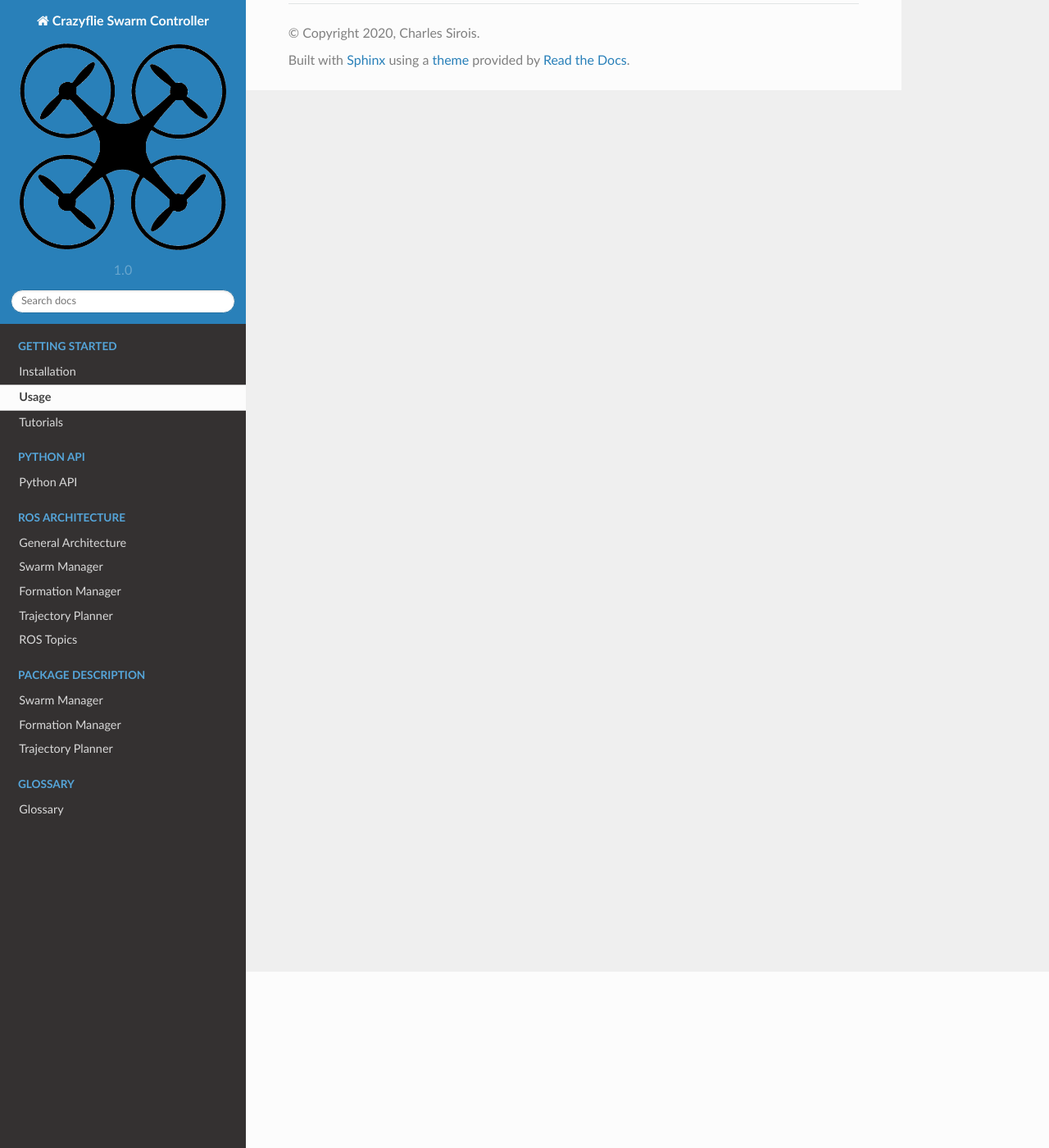
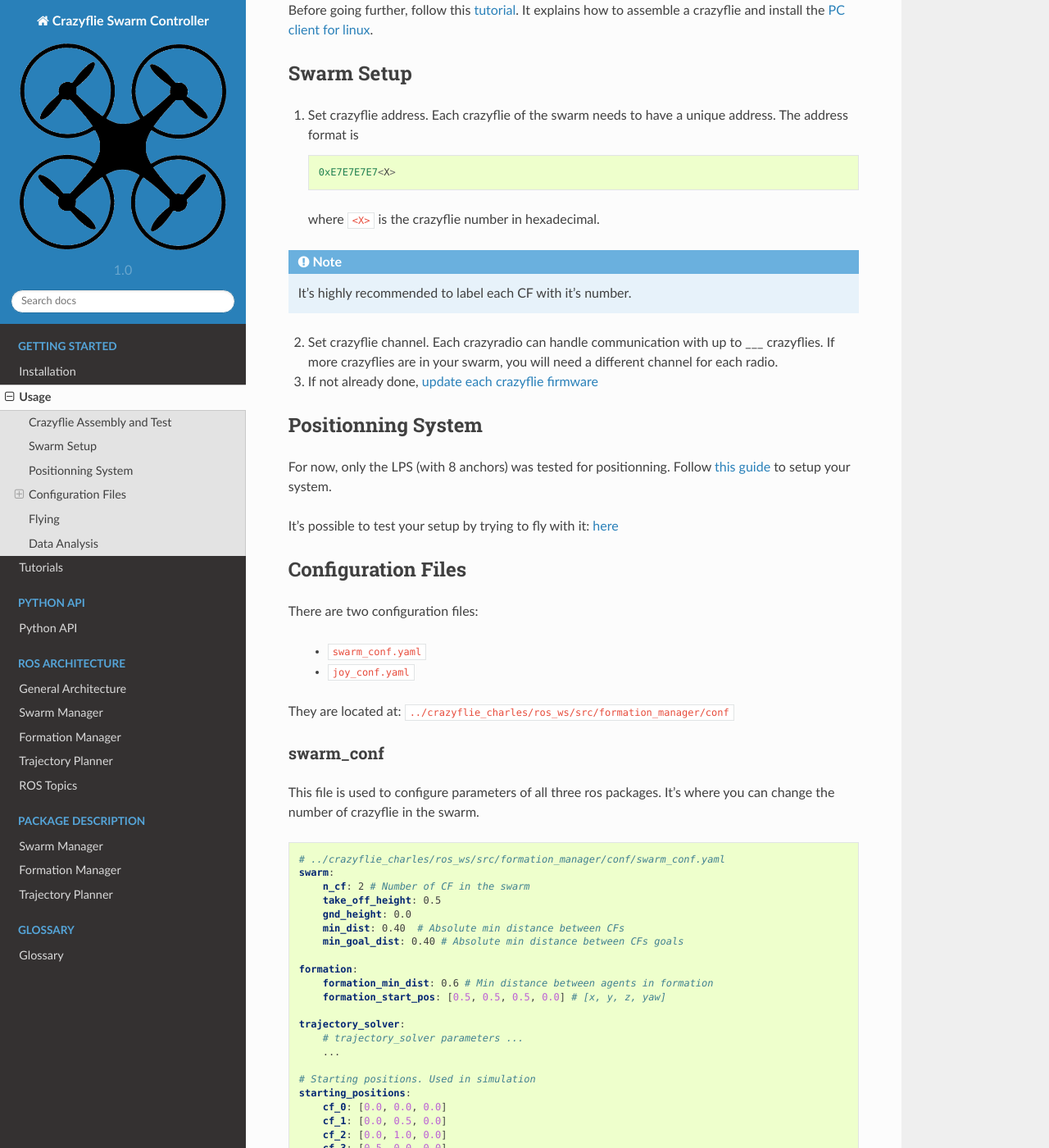
Before and after one commit to MRASL/crazyflie_charles, a Sphinx documentation site: the page built from docs/getting_started/usage.rst, in a window 1280 px wide and 1400 px high, scrolled down 215 px. Shown: the whole window at 82% size. Built offline with Sphinx 7.4.7 and the Read the Docs theme 2.0.0, drawn with Linux system fonts in a browser that asks for light colours; pages that are not in the unit, such as notebooks, are missing from menus; some of the changed text lies outside the part shown.

Commit message:
Work on tutorials

```diff
--- a/docs/getting_started/installation.rst
+++ b/docs/getting_started/installation.rst
@@ -53,3 +53,7 @@ Package installation
 
 .. note::   | Replace ``<path_to_crazyflie_charles>`` with your installation path.
             | i.e: ``~/projects/crazyflie_charles``
+
+7 - Modify PC permissions
+
+    $ ./pc_permissions.sh
--- a/docs/getting_started/usage.rst
+++ b/docs/getting_started/usage.rst
@@ -1,2 +1,159 @@
 Usage
 =====
+
+Crazyflie Assembly and Test
+---------------------------
+
+Before going further, follow this `tutorial <https://www.bitcraze.io/documentation/tutorials/getting-started-with-crazyflie-2-x/>`_.
+It explains how to assemble a crazyflie and install the `PC client for linux <https://github.com/bitcraze/crazyflie-clients-python/blob/master/README.md>`_.
+
+
+Swarm Setup
+-----------
+
+1.  Set crazyflie address. Each crazyflie of the swarm needs to have a unique address.
+    The address format is ::
+
+        0xE7E7E7E7<X>
+
+    where ``<X>`` is the crazyflie number in hexadecimal.
+
+.. note:: It's highly recommended to label each CF with it's number.
+
+2.  Set crazyflie channel. Each crazyradio can handle communication with up to ___ crazyflies.
+    If more crazyflies are in your swarm, you will need a different channel for each radio.
+
+3.  If not already done,
+    `update each crazyflie firmware <https://www.bitcraze.io/documentation/tutorials/getting-started-with-crazyflie-2-x/#config-client>`_
+
+
+Positionning System
+-------------------
+
+For now, only the LPS (with 8 anchors) was tested for positionning. Follow `this guide <https://www.bitcraze.io/documentation/tutorials/getting-started-with-loco-positioning-system/>`_
+to setup your system.
+
+It's possible to test your setup by trying to fly with it: `here <https://www.bitcraze.io/documentation/tutorials/getting-started-with-flying-using-lps/>`_
+
+
+Configuration Files
+-------------------
+
+There are two configuration files:
+
+    * ``swarm_conf.yaml``
+    * ``joy_conf.yaml``
+
+They are located at: ``../crazyflie_charles/ros_ws/src/formation_manager/conf``
+
+swarm_conf
+^^^^^^^^^^
+
+This file is used to configure parameters of all three ros packages. It's where you can change
+the number of crazyflie in the swarm.
+
+.. code-block:: yaml
+
+    # ../crazyflie_charles/ros_ws/src/formation_manager/conf/swarm_conf.yaml
+    swarm:
+        n_cf: 2 # Number of CF in the swarm
+        take_off_height: 0.5
+        gnd_height: 0.0
+        min_dist: 0.40  # Absolute min distance between CFs
+        min_goal_dist: 0.40 # Absolute min distance between CFs goals
+
+    formation:
+        formation_min_dist: 0.6 # Min distance between agents in formation
+        formation_start_pos: [0.5, 0.5, 0.5, 0.0] # [x, y, z, yaw]
+
+    trajectory_solver:
+        # trajectory_solver parameters ...
+        ...
+
+    # Starting positions. Used in simulation
+    starting_positions:
+        cf_0: [0.0, 0.0, 0.0]
+        cf_1: [0.0, 0.5, 0.0]
+        cf_2: [0.0, 1.0, 0.0]
+        cf_3: [0.5, 0.0, 0.0]
+        ...
+
+joy_conf
+^^^^^^^^
+
+File used to map your controller buttons. To learn how to setup a new a new controller, see this
+:ref:`tutorial <tuto-controller-setup>`.
+
+.. note:: If you are using a ps4 controller (dualshock), you will need to download `this driver <https://github.com/chrippa/ds4drv>`_.
+
+.. code-block:: yaml
+
+    # ../crazyflie_charles/ros_ws/src/formation_manager/conf/swarm_conf.yaml
+    ds4:
+        # Map axes and joystick stick number
+        axes: # Axes start at 0
+            x: 1
+            y: 0
+            z: 5
+            yaw: 2
+
+        # Map button name and position
+        buttons:
+            '0': S # Square
+            '1': X # Cross
+            '2': O # Circle
+            '3': T # Triangle
+            ...
+
+        # Map buttons on a joystick axis, i.e: d-pad
+        buttons_axes:
+            '9': DL
+            '-9' : DR
+            '10' : DU
+            '-10': DD
+
+        # Max velocity of goal
+        max_goal:
+            x: 0.20
+            y: 0.20
+            z: 0.10
+            yaw: 0.20
+
+Flying
+------
+
+1. Turn on and place all your CFs in the flight alrea
+
+2.  Launch ros server ::
+
+    $ roslaunch swarm_manager launch_swarm.launch
+
+    There are two options when launching server:
+
+    * ``sim:=bool`` (default: True): To run in simulation
+    * ``save:=bool`` (default: False): To save flight data when closing server
+
+3. In another terminal, execute python script ::
+
+    $ cd ../crazyflie_charles/demos
+    $ python trade_spots.py
+
+Data Analysis
+-------------
+
+A python script allow to analyse the data took. To run the script ::
+
+    $ cd ../crazyflie_charles/flight_data
+    $ python flight_analysis.py
+
+.. note:: It's possible to specify a file name using -d flag.
+          If no file name specified, latest data will be loaded.
+
+Possible commands:
+
+    * Rename data set
+    * List all cf in recorded data
+    * Plot flight path of a crazyflie
+    * Plot trajectory error
+
+.. note:: Enter ``help`` to print all commands and their arguments.
--- a/pkg_installed.txt
+++ b/pkg_installed.txt
@@ -18,5 +18,5 @@ sphinx-rtd-theme
 # ROS
 
 rospkg: sudo apt-get install python-rospkg
-
 ds4drv
+joy?
```
Also changed, not shown: docs/getting_started/tutorials.rst (+66 -0 lines), docs/images/tutorials/tuto_controller_axis.png (added), docs/images/tutorials/tuto_controller_button.png (added), ros_ws/src/swarm_manager/conf/joy_conf.yaml (line endings or trailing spaces), 2 other files.
